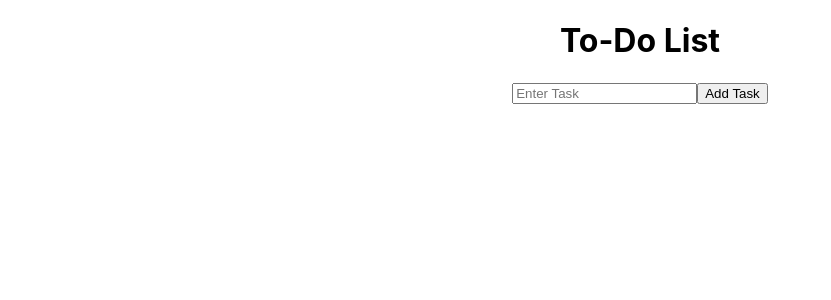
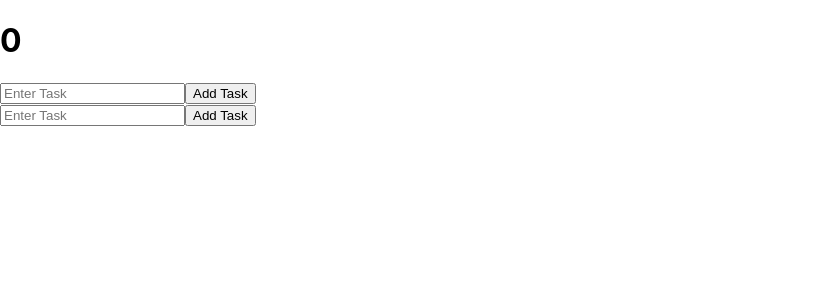
Before and after one commit to Stellar2703/React-CRUD-App, a React (Create React App) app: page / in a window 1280 px wide. Shown: the top 300 px of the page, without its empty margins (0-831 px from the left). Built offline with nearby package versions, Linux system fonts and the light colour scheme.

Commit message:
first component

```diff
--- a/src/App.js
+++ b/src/App.js
@@ -1,53 +1,54 @@
+import Input from './Input';
 import logo from './logo.svg';
-import './App.css';
+// import './App.css';
 import {useState} from 'react'
 
+
 function App() {
-  const [todolist,settodolist] = useState([]);
-  const [newTask,setnewTask] = useState("");
+  const [tasks, setTasks] = useState([]);
+    const [newTask, setnewTask] = useState("");
     const handleChange = (event) => {
       setnewTask(event.target.value)
-    {console.log(newTask)}
-  };
+    }
     const addTask = () => {
-    const newTodos = [...todolist, newTask]
-    settodolist(newTodos)
-    {console.log(todolist)}
-
-
+      const newTodos = [...tasks, newTask]
+      setTasks(newTodos)
     }
 
-  const deletetask = (task) => {
-    const temptodo = todolist.filter((taskname) => {
-      if(taskname === task){
+    const deleteTask = (taskname) => {
+      const newTodos1 = tasks.filter((task) => {
+        if (task === taskname) {
           return false;
         }else{
           return true;
         }
+  // or the way could be
+  // return task !== taskname
       });
-    settodolist(temptodo);
+      setTasks(newTodos1)
     }
+    return (
+      <div className="App">
+        <h1>{tasks.length}</h1>
+        {/* <h1>Hello World</h1> */}
+        <Input handleChange = {handleChange} addTask= {addTask} newTask={newTask}/>
+        <div className='bottom'>
+          {tasks.map((task) => {
+            return (<>
+            <h1>{task}</h1>
+            <button onClick={() => deleteTask(task)}>Delete Task</button>
+            </>
+            );
+
+          })}
+          </div>
+          <Input handleChange = {handleChange} addTask= {addTask} newTask={newTask}/>
+        </div>
 
 
-  return(
-    <div className="App"><h1>To-Do List</h1>
-     <div className="addTask">
-        <input onChange={handleChange} type="text" placeholder="Enter Task" />
-        <button onClick={addTask}>Add Task</button>
-        {todolist.map((task) => {
-          return(
-            <div>
-              <h1>{task}</h1>
-              <button onClick={()=>deletetask(task)}>Delete Task</button>
-            </div>
-          );
-        })}
 
+    )
 
-    </div>
-
-    </div>
-    );
   }
 
 
@@ -81,52 +82,18 @@ function App() {
 
 
 
-// const [tasks, setTasks] = useState([]);
-//   const [newTask, setnewTask] = useState("");
-//   const handleChange = (event) => {
-//     setnewTask(event.target.value)
-//   }
-//   const addTask = () => {
-//     const newTodos = [...tasks, newTask]
-//     setTasks(newTodos)
-//   }
-
-//   const deleteTask = (taskname) => {
-//     const newTodos1 = tasks.filter((task) => {
-//       if (task === taskname) {
-//         return false;
-//       }else{
-//         return true;
-//       }
-// // or the way could be
-// // return task !== taskname
-//     });
-//     setTasks(newTodos1)
-//   }
-//   return (
-//     <div className="App">
-//       <h1>{tasks.length}</h1>
-//       {/* <h1>Hello World</h1> */}
-//       <div className='top'>
-//         <input onChange={handleChange} type="text" placeholder="Enter Task" class ="input"/>
-//         <button onClick={addTask} class="button-4">Add Task</button>
-//         {newTask}
-//       </div>
-//       <div className='bottom'>
-//         {tasks.map((task) => {
-//           return (<>
-//           <h1>{task}</h1>
-//           <button onClick={() => deleteTask(task)}>Delete Task</button>
-//           </>
-//           );
-
-//         })}
-//         </div>
-//       </div>
 
 
 
-//   )
+
+
+// const [showtext, setShowtext] = useState(false)
+// return(
+//   <div className="App">
+//     <button onClick={() => setShowtext(!showtext)}>Toggle Text</button>
+//     {showtext && <h1>Shashwath</h1>}
+//   </div>
+// )
 
 
 
--- /dev/null
+++ b/src/Input.js
@@ -0,0 +1,13 @@
+
+function Input({handleChange,addTask,newTask}) {
+    return (
+    <div className='top'>
+    <input onChange={handleChange} type="text" placeholder="Enter Task" class ="input"/>
+    <button onClick={addTask} class="button-4">Add Task</button>
+    {newTask}
+  </div>
+    );
+
+}
+
+export default Input;
```
Lines whose indentation alone changed are shown as unchanged.
